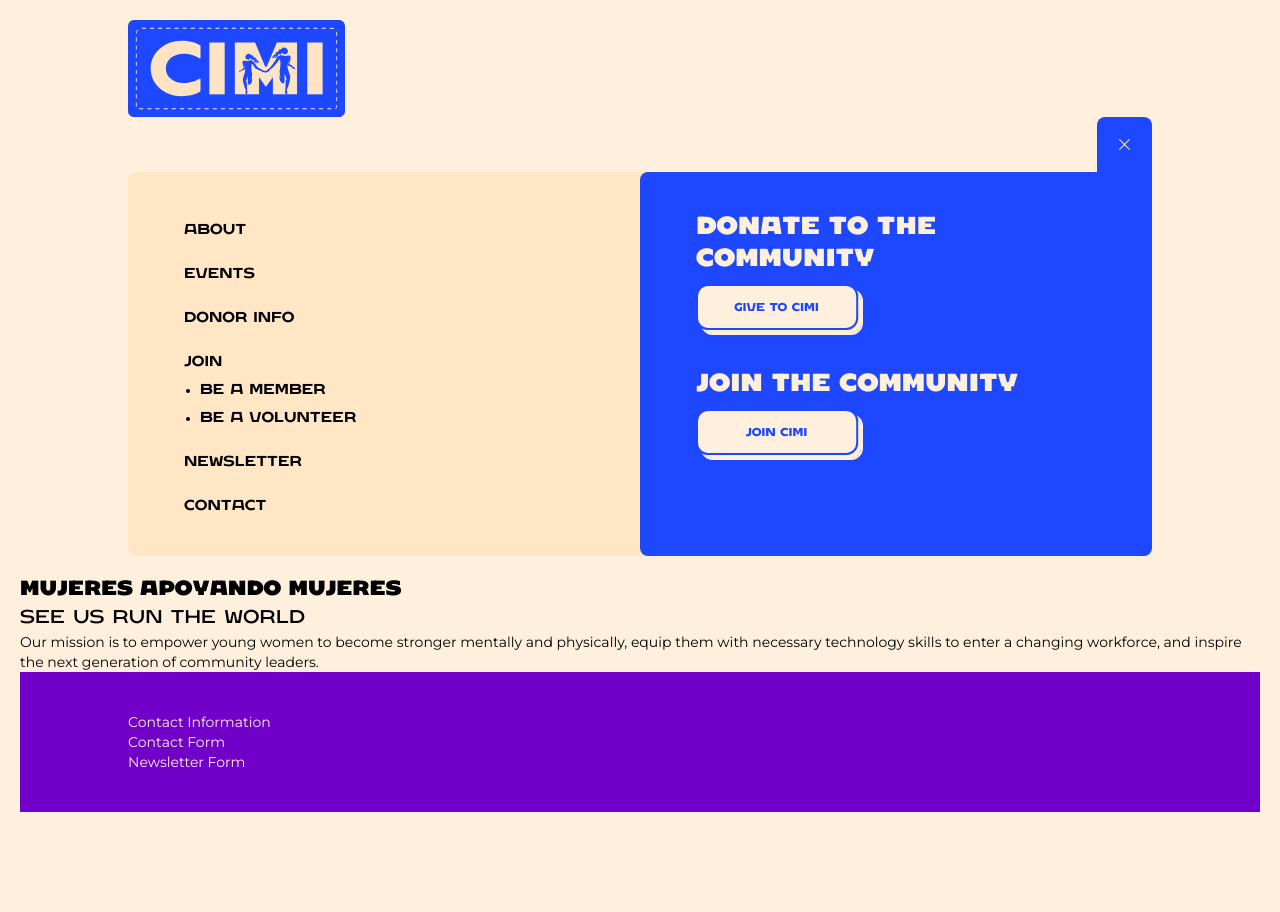
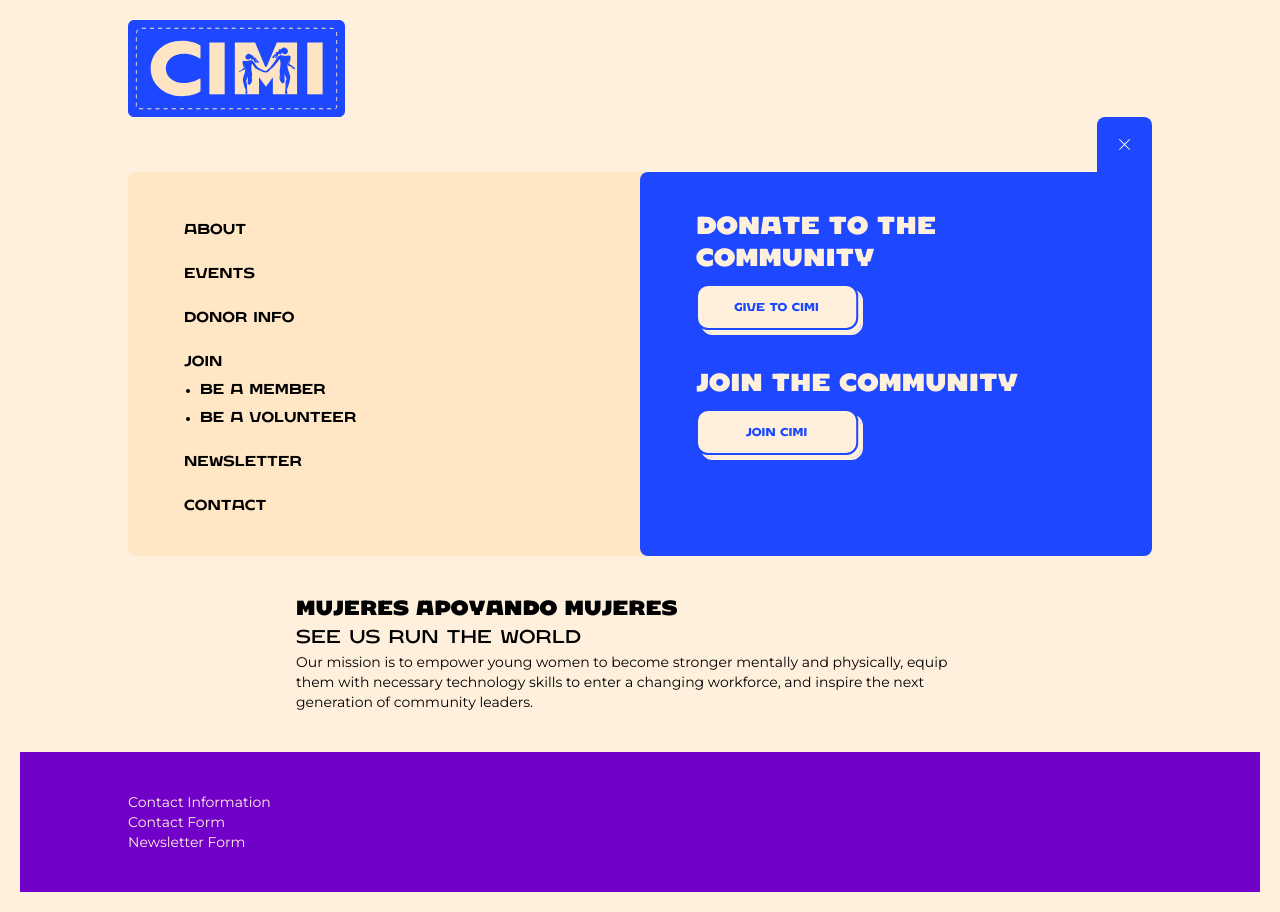
Before and after one commit to christianareas/cimi, a Next.js app: page / in a window 1280 px wide. Both pictures are taken after a click on the button 1124 px from the left and 144 px from the top of the page. Before the commit the page ends 832 px from the top, so only its background shows below. Built offline with nearby package versions, Linux system fonts and the light colour scheme.

Commit message:
Refactored layout, header, footer, and images.

```diff
--- a/app/layout.tsx
+++ b/app/layout.tsx
@@ -16,10 +16,8 @@ export default function RootLayout({
 }) {
 	return (
 		<html lang="en">
-      <body className="bg-cimi-cream">
-        <NextAuthProviders>
-          {children}
-        </NextAuthProviders>
+			<body className="bg-cimi-cream font-montserrat font-regular text-sm p-5">
+				<NextAuthProviders>{children}</NextAuthProviders>
 			</body>
 		</html>
 	)
--- a/app/page.tsx
+++ b/app/page.tsx
@@ -1,25 +1,17 @@
 // Dependencies.
+import { Fragment } from "react"
 import Header from "@/components/design/Header/Header"
 import Footer from "@/components/design/Footer/Footer"
+import DummyMain from "@/components/design/DummyMain"
 
 // Home page.
 export default function Home() {
 	// Render.
 	return (
-		<main className="max-w-screen-xl mx-auto font-montserrat font-regular text-sm p-5">
+		<Fragment>
 			<Header />
-
-			<h1 className="font-ancho font-bold text-xl">Mujeres apoyando mujeres</h1>
-			<h2 className="font-ancho font-light text-lg">See us run the world</h2>
-
-			<p>
-				Our mission is to empower young women to become stronger mentally and
-				physically, equip them with necessary technology skills to enter a
-				changing workforce, and inspire the next generation of community
-				leaders.
-			</p>
-
+			<DummyMain />
 			<Footer />
-		</main>
+		</Fragment>
 	)
 }
--- /dev/null
+++ b/components/design/DummyMain.tsx
@@ -0,0 +1,16 @@
+// DummyMain component.
+export default function DummyMain() {
+	// Render.
+	return (
+		<main className="max-w-screen-md mx-auto p-10">
+			<h1 className="font-ancho font-bold text-xl">Mujeres apoyando mujeres</h1>
+			<h2 className="font-ancho font-light text-lg">See us run the world</h2>
+			<p>
+				Our mission is to empower young women to become stronger mentally and
+				physically, equip them with necessary technology skills to enter a
+				changing workforce, and inspire the next generation of community
+				leaders.
+			</p>
+		</main>
+	)
+}
--- a/components/design/Header/Menu.tsx
+++ b/components/design/Header/Menu.tsx
@@ -34,14 +34,12 @@ export default function Menu() {
 						Navigation links and the option to donate to or join CIMI.
 					</Dialog.Description>
 				</VisuallyHidden>
-				<nav className="mb-5 max-w-screen-lg ml-auto">
-					<section className="flex flex-col sm:flex-row rounded-l-lg rounded-b-lg bg-cimi-dark-cream">
-						<section className="sm:w-1/2 p-10">
-							<MenuLinks links={links} />
-						</section>
-						<section className="bg-cimi-blue sm:w-1/2 p-10 rounded-lg sm:rounded-tr-none">
-							<MenuContent />
-						</section>
+				<nav className="max-w-screen-lg ml-auto flex flex-col sm:flex-row rounded-l-lg rounded-b-lg bg-cimi-dark-cream">
+					<section className="sm:w-1/2 py-10 px-5 sm:p-10">
+						<MenuLinks links={links} />
+					</section>
+					<section className="bg-cimi-blue rounded-lg sm:rounded-tr-none sm:w-1/2 py-10 px-5 sm:p-10">
+						<MenuContent />
 					</section>
 				</nav>
 			</Dialog.Content>
--- a/components/design/Header/MenuContent.tsx
+++ b/components/design/Header/MenuContent.tsx
@@ -10,7 +10,7 @@ export default function MenuContent() {
 				<p>Donate to the Community</p>
 				<button type="button">
 					<Image
-						src="/images/give-to-cimi.svg"
+						src="/images/buttons/give-to-cimi.svg"
 						alt="Give to CIMI"
 						width={163}
 						height={47}
@@ -22,7 +22,7 @@ export default function MenuContent() {
 				<p>Join the Community</p>
 				<button type="button">
 					<Image
-						src="/images/join-cimi.svg"
+						src="/images/buttons/join-cimi.svg"
 						alt="Join CIMI"
 						width={163}
 						height={47}
```
Also changed, not shown: public/images/buttons/give-to-cimi.svg (renamed from public/images/give-to-cimi.svg), public/images/buttons/join-cimi.svg (renamed from public/images/join-cimi.svg). Lines whose indentation alone changed are shown as unchanged.
